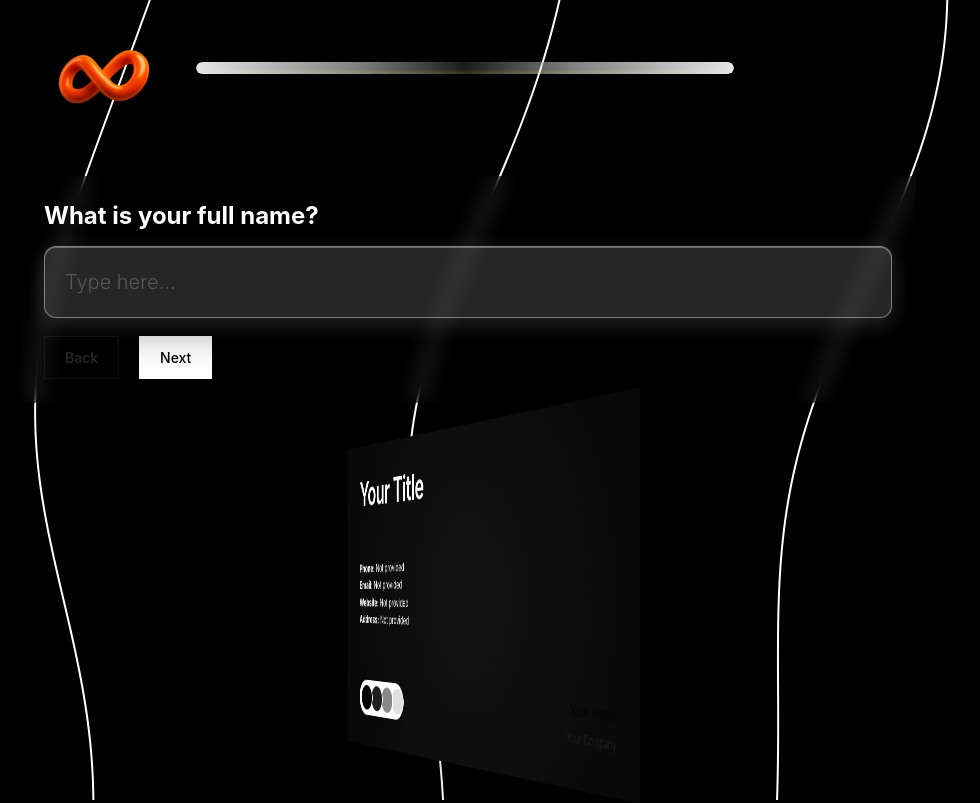
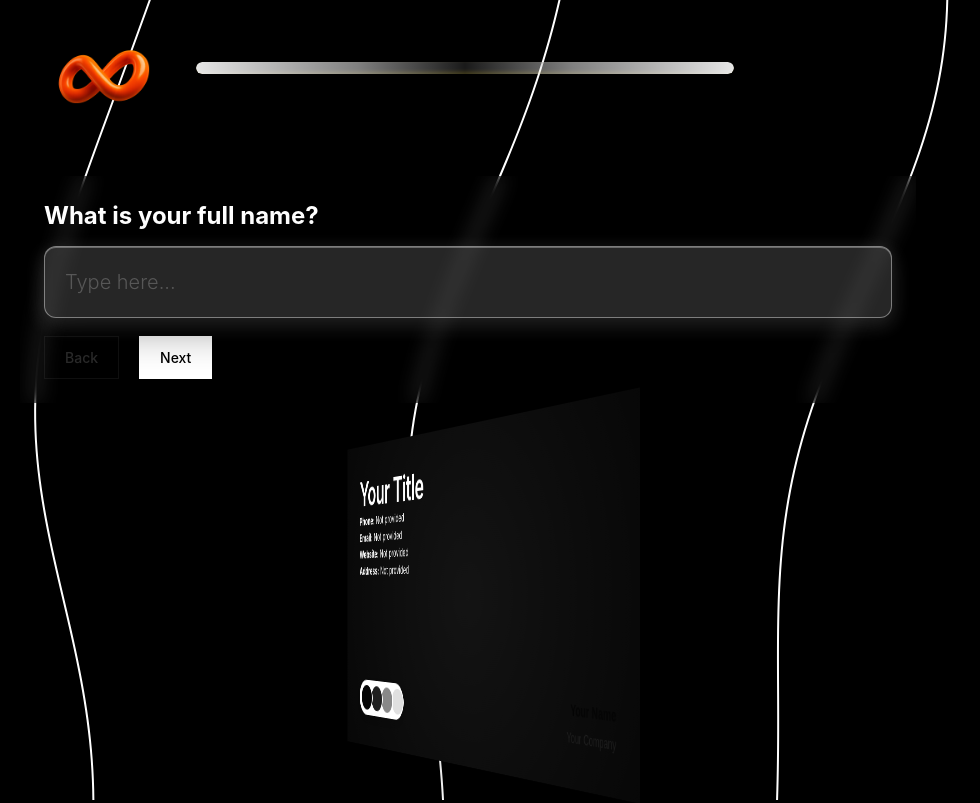
Before and after one commit to tylertzm/endless, a Next.js app: page / in a window 1280 px wide. Shown: the whole page, without its empty margins (172-1152 px from the left). Built offline with nearby package versions, Linux system fonts and the light colour scheme.

Commit message:
card-flipping

```diff
--- a/app/page.tsx
+++ b/app/page.tsx
@@ -1,6 +1,6 @@
 "use client";
 
-import { useState, useEffect } from "react";
+import { useState, useEffect, useRef } from "react";
 import html2canvas from 'html2canvas';
 import QRCode from 'qrcode';
 import FluidBackground from "./FluidBackground";
@@ -61,6 +61,10 @@ export default function Home() {
   const [gradientEnd, setGradientEnd] = useState("#1e40af");
   const [startX, setStartX] = useState<number | null>(null);
   const [platformPopup, setPlatformPopup] = useState<{ platform: string | null; platformName?: string; handle: string } | null>(null);
+  const [flipped, setFlipped] = useState(false);
+  const [zoomed, setZoomed] = useState(false);
+  const clickTimerRef = useRef<NodeJS.Timeout | null>(null);
+  const clickCountRef = useRef(0);
   const [steps] = useState<string[]>(STEP_KEYS);
 
   // Load from localStorage on mount
@@ -1318,8 +1322,23 @@ export default function Home() {
                     setStartX(null);
                   }}
                 >
-                  <div className="kosma-card-wrapper relative" style={{ transform: 'scale(1)', transformOrigin: 'center' }}>
-                    <div className="kosma-card">
+                  <div className="kosma-card-wrapper relative" style={{ transform: 'scale(1)', transformOrigin: 'center' }} onClick={(e) => {
+                    e.stopPropagation();
+                    clickCountRef.current++;
+                    if (clickCountRef.current === 1) {
+                      clickTimerRef.current = setTimeout(() => {
+                        setFlipped(!flipped);
+                        clickCountRef.current = 0;
+                      }, 300);
+                    } else if (clickCountRef.current === 2) {
+                      if (clickTimerRef.current) {
+                        clearTimeout(clickTimerRef.current);
+                      }
+                      setZoomed(!zoomed);
+                      clickCountRef.current = 0;
+                    }
+                  }}>
+                    <div className={`kosma-card ${flipped ? 'flipped' : ''} ${zoomed ? 'zoomed' : ''}`}>
                       <div className="kosma-card-face kosma-front">
                         <div className="kosma-front-content">
                           <div className="kosma-brand-header">
@@ -1345,11 +1364,14 @@ export default function Home() {
                           <div className="kosma-headline-large">
                             {cardData.title || "Your Title"}
                           </div>
-                          <div style={{ fontSize: 'clamp(6px, 1.4vw, 12px)', lineHeight: '1.6', color: '#FFFFFF' }}>
+                          <div style={{ display: 'flex', gap: '20px', flex: 1 }}>
+                            <div style={{ flex: 1, fontSize: 'clamp(6px, 1.4vw, 12px)', lineHeight: '1.6', color: '#FFFFFF' }}>
                               <p><strong>Phone:</strong> {cardData.phone || "Not provided"}</p>
                               <p><strong>Email:</strong> {cardData.email || "Not provided"}</p>
                               <p><strong>Website:</strong> {cardData.website || "Not provided"}</p>
                               <p><strong>Address:</strong> {cardData.address || "Not provided"}</p>
+                            </div>
+                            <div style={{ flex: 1, fontSize: 'clamp(6px, 1.4vw, 12px)', lineHeight: '1.6', color: '#FFFFFF' }}>
                               {cardData.socials.length > 0 && (
                                 <div>
                                   <p><strong>Social Links:</strong></p>
@@ -1358,6 +1380,7 @@ export default function Home() {
                                   ))}
                                 </div>
                               )}
+                            </div>
                           </div>
                           <div className="kosma-info-grid">
                             <div className="kosma-palette-pill">
```
Lines whose indentation alone changed are shown as unchanged.
